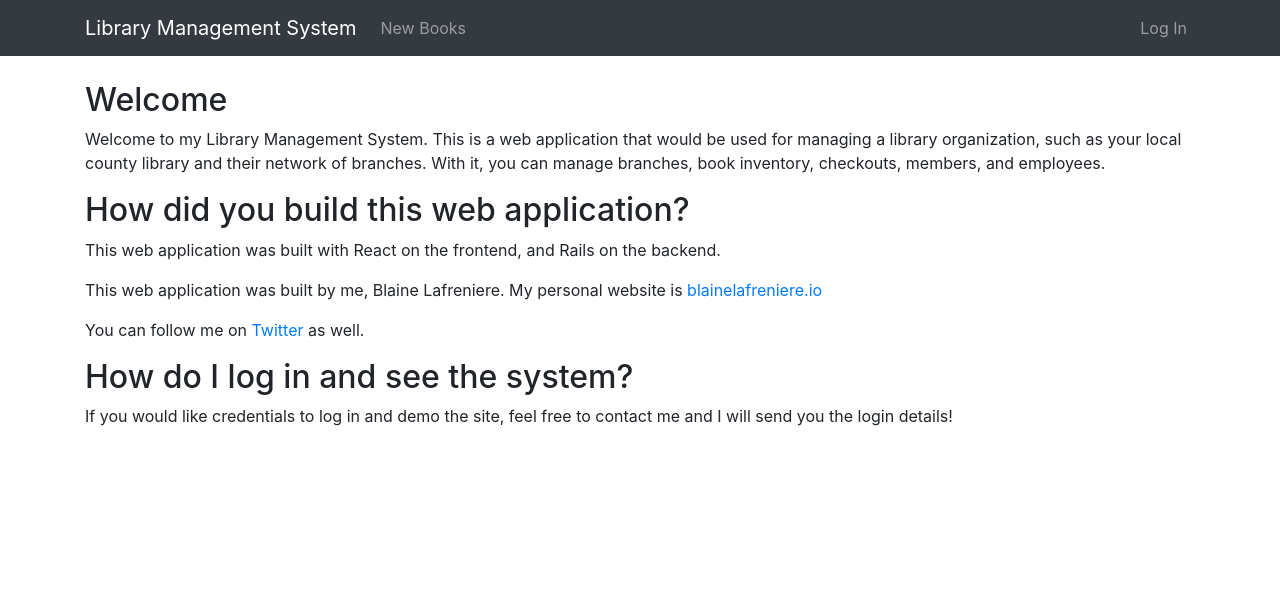
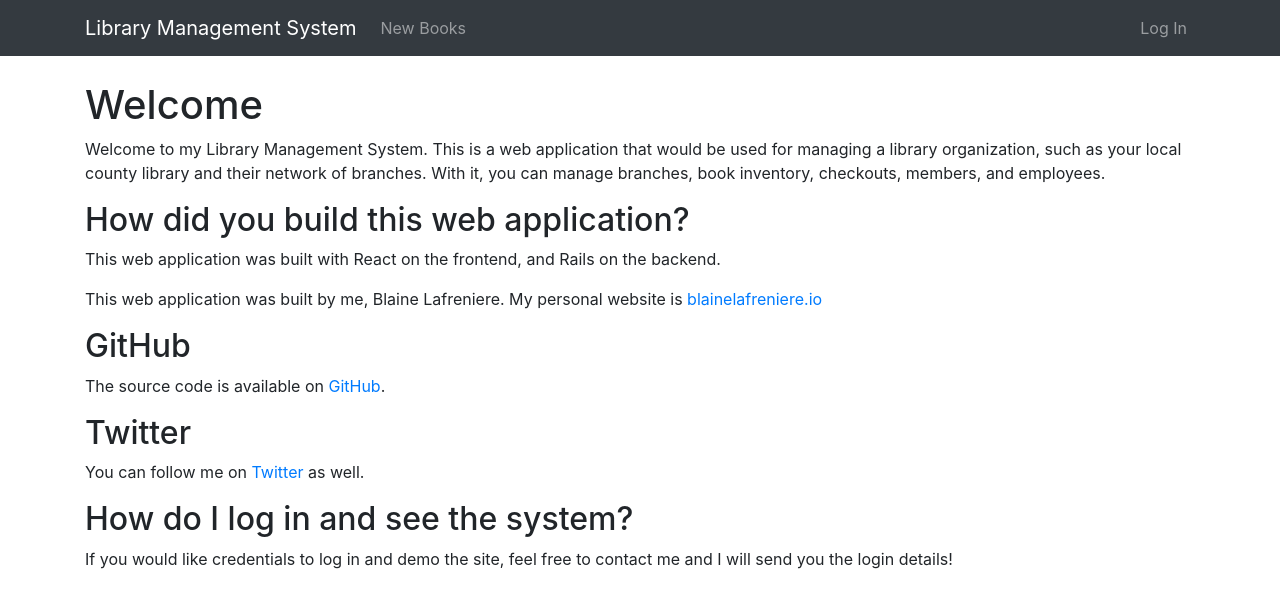
Before and after one commit to brlafreniere/lms, a React (Create React App) app in the folder frontend-react/: page / in a window 1280 px wide. Shown: the top 608 px of the page. Built offline with nearby package versions, Linux system fonts and the light colour scheme.

Commit message:
add link to github on intro page

```diff
--- a/frontend-react/src/App.js
+++ b/frontend-react/src/App.js
@@ -38,7 +38,7 @@ export default class App extends React.Component {
                 <AppContext.Provider value={this.state}>
                     <Navbar>
                         <Route exact path="/">
-                            <h2>Welcome</h2>
+                            <h1>Welcome</h1>
                             <p>Welcome to my Library Management System. This
                             is a web application that would be used for
                             managing a library organization, such as your
@@ -54,6 +54,11 @@ export default class App extends React.Component {
                             Lafreniere. My personal website is <a
                             href="http://blainelafreniere.io">blainelafreniere.io</a></p>
 
+                            <h2>GitHub</h2>
+                            <p>The source code is available on <a
+                            href="https://github.com/brlafreniere/lms">GitHub</a>.</p>
+
+                            <h2>Twitter</h2>
                             <p>You can follow me on <a
                             href="https://twitter.com/brlafreniere">Twitter</a> as well.</p>
 
```
